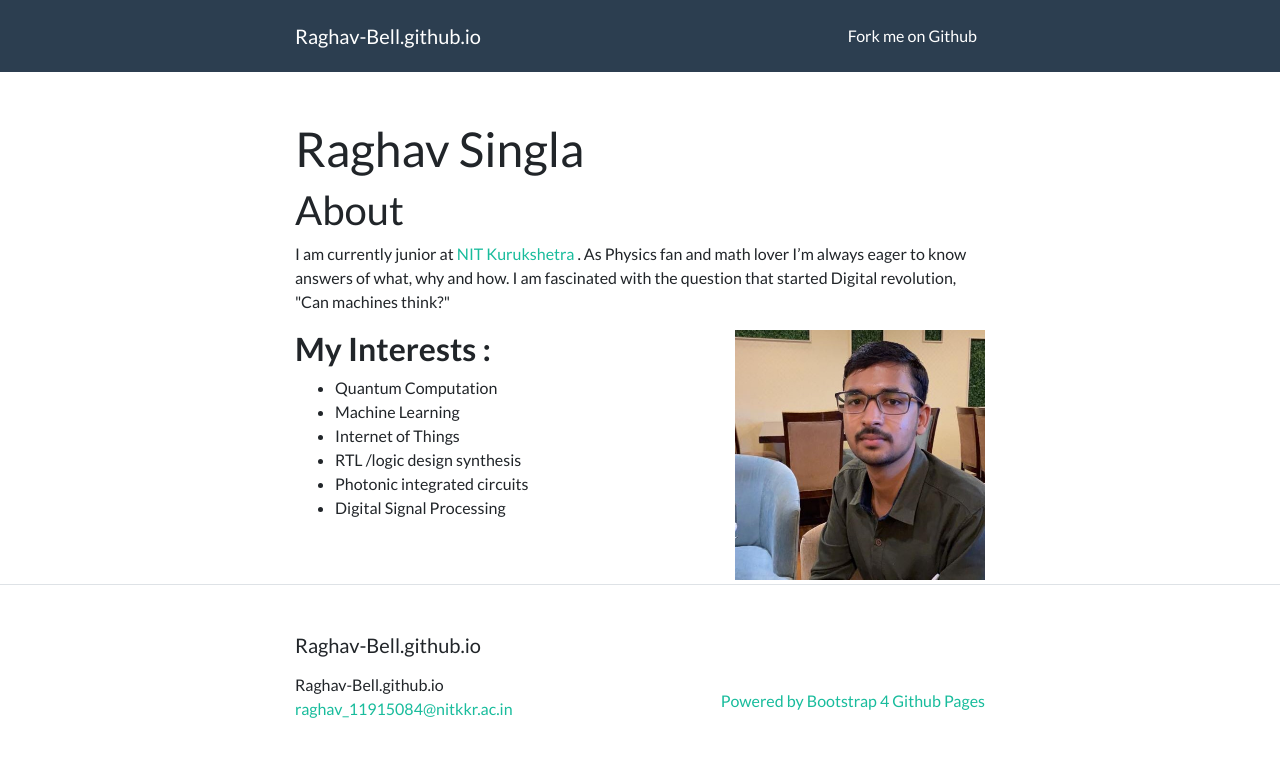
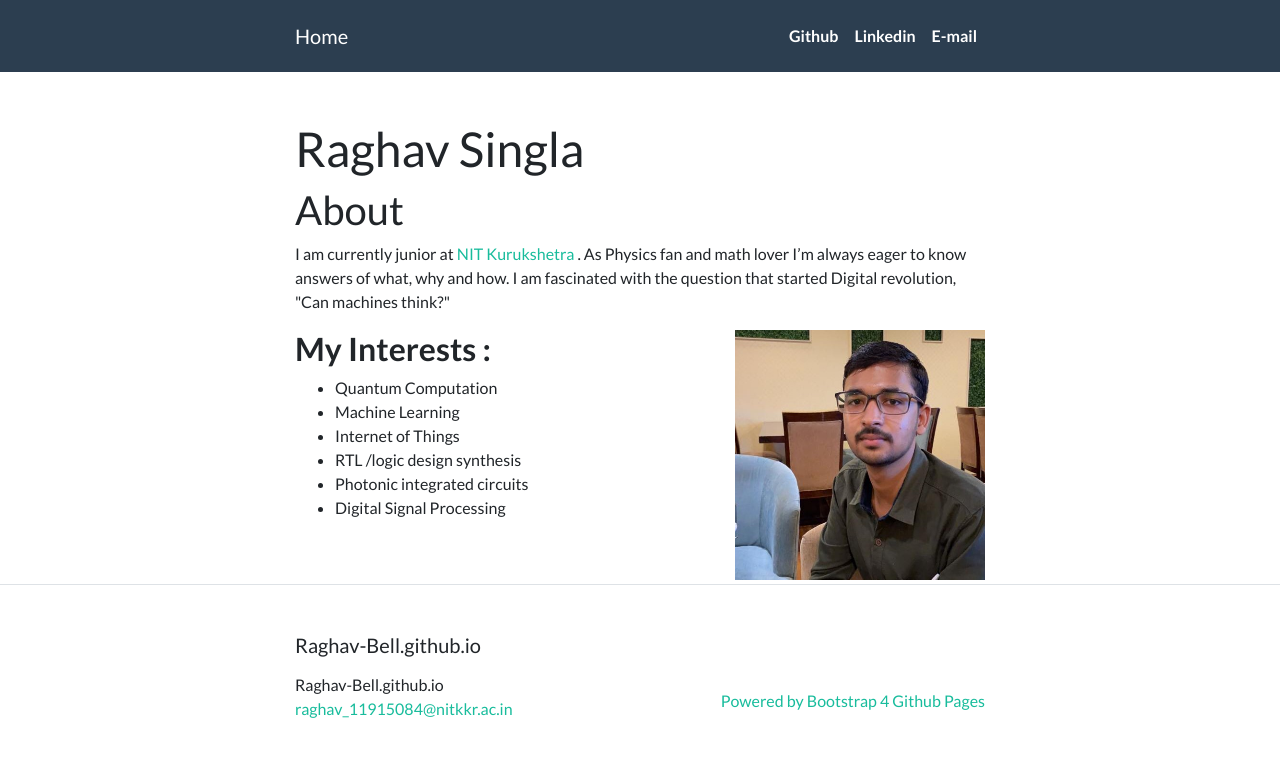
Before and after one commit to Raghav-Bell/Raghav-Bell.github.io, a Jekyll site: the page built from index.md, in a window 1280 px wide. Shown: the top 757 px of the page. Built offline with Jekyll 4.4.1, drawn with Linux system fonts in a browser that asks for light colours.

Commit message:
Update header.html

```diff
--- a/_includes/header.html
+++ b/_includes/header.html
@@ -1,6 +1,6 @@
 <nav class="navbar navbar-expand-lg navbar-dark bg-primary">
   <div class="container">
-    <a class="navbar-brand" rel="author" href="{{ "/" | relative_url }}">{{ site.title | escape }}</a>
+    <a class="navbar-brand" rel="author" href="https://raghav-bell.github.io"> Home </a>
 
     {%- assign page_paths = site.header_pages -%}
     <button class="navbar-toggler" type="button" data-toggle="collapse" data-target="#navbarSupportedContent"
@@ -18,8 +18,15 @@
           {%- endif -%}
         {% endfor -%}
         <li class="nav-item">
-          <a class="nav-link" href="{{ site.github.repository_url }}">Fork me on Github</a>
+          <a class="nav-link" href="https://github.com/Raghav-Bell"><b>Github</b></a>
         </li>
+        <li class="nav-item">
+          <a class="nav-link" href="https://www.linkedin.com/in/raghav-singla-78a926215/"><b>Linkedin</b></a>
+        </li>
+        <li class="nav-item">
+          <a class="nav-link" href="mailto:raghav_11915084@nitkkr.ac.in"><b>E-mail</b></a>
+        </li>
+
       </ul>
     </div>
   </div>
```
